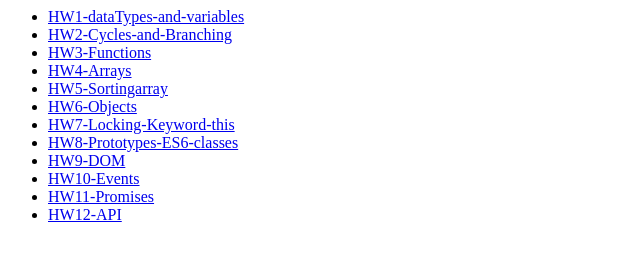
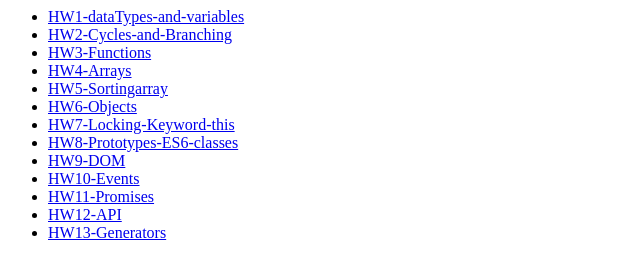
Before and after one commit to VolodymyrReient/MyProjects, a plain HTML site: page index.html in a window 1280 px wide. Shown: the whole page, without its empty margins (0-640 px from the left). Drawn offline with Linux system fonts and the light colour scheme.

Commit message:
added 13 HW

```diff
--- a/index.html
+++ b/index.html
@@ -11,4 +11,5 @@
 	<li><a href="CursorAdvanced/HW10-Events/index.html">HW10-Events</a></li>
 	<li><a href="CursorAdvanced/HW11-Promises/index.html">HW11-Promises</a></li>
 	<li><a href="CursorAdvanced/HW12-API/index.html">HW12-API</a></li>
+	<li><a href="CursorAdvanced/HW13-Generators/index.htm">HW13-Generators</a></li>
 </ul>
```
